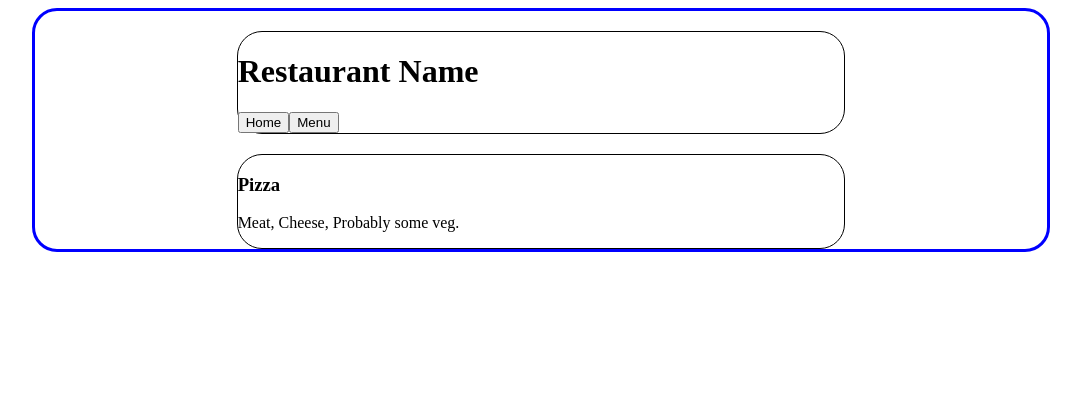
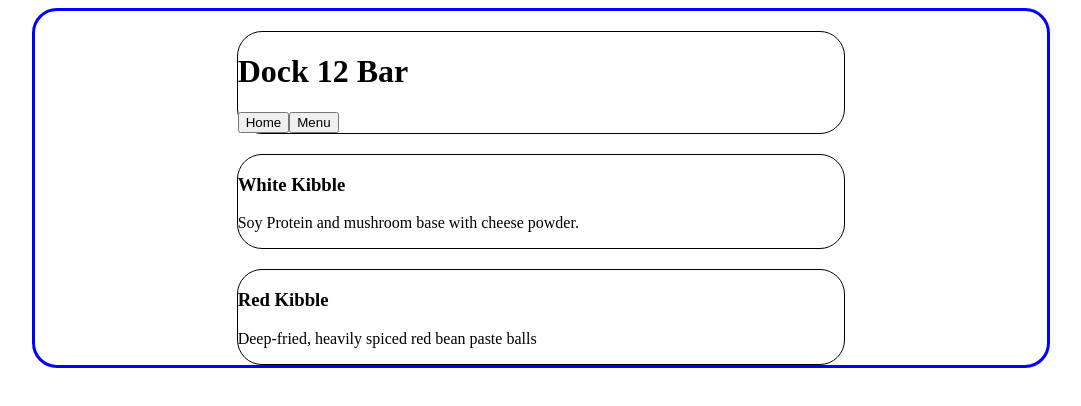
Before and after one commit to tweinert/restaurant-page, a website built with webpack: page dist/index.html in a window 1280 px wide. Both pictures are taken after a click on the button "Menu". Shown: the whole page, without its empty margins (99-1180 px from the left). Built offline with nearby package versions, Linux system fonts and the light colour scheme.

Commit message:
menu updated, slight theming added

```diff
--- a/src/menu.js
+++ b/src/menu.js
@@ -4,9 +4,13 @@ function createMenu() {
     const menu = document.createElement("div");
     menu.classList.add("menu");
 
-    const menuItem1 = createMenuItem("Pizza", "Meat, Cheese, Probably some veg.");
+    const menuItem1 = createMenuItem("White Kibble",
+        "Soy Protein and mushroom base with cheese powder.");
+    const menuItem2 = createMenuItem("Red Kibble",
+        "Deep-fried, heavily spiced red bean paste balls");
 
     menu.appendChild(menuItem1);
+    menu.appendChild(menuItem2);
 
     return menu;
 }
--- a/src/website.js
+++ b/src/website.js
@@ -7,7 +7,7 @@ function createHeader() {
 
     const restaurantName = document.createElement("h1");
     restaurantName.classList.add("restaurant-name");
-    restaurantName.textContent = "Restaurant Name";
+    restaurantName.textContent = "Dock 12 Bar";
 
     header.appendChild(restaurantName);
     header.appendChild(createNav());
```
Also changed, not shown: dist/index.html, dist/main.js.
